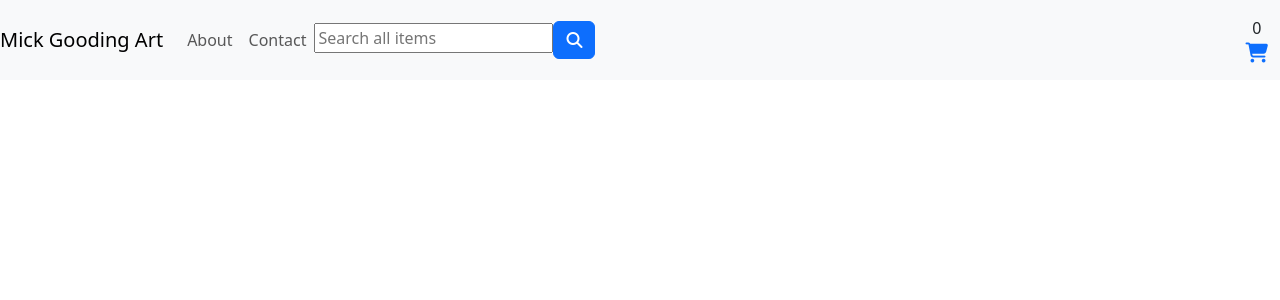
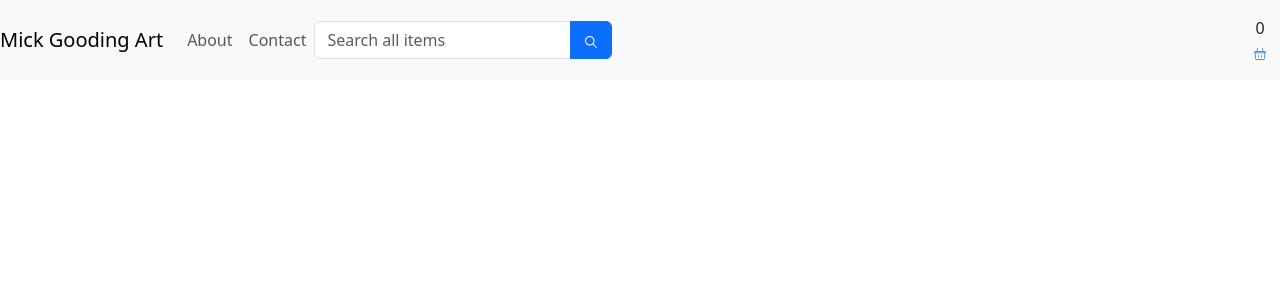
Before and after one commit to alexgooding/mick-gooding-website, a React (Create React App) app in the folder ui/: page /cart in a window 1280 px wide. Shown: the top 300 px of the page. Built offline with nearby package versions, Linux system fonts and the light colour scheme.

Commit message:
use react icons instead of fa

```diff
--- a/ui/package.json
+++ b/ui/package.json
@@ -3,7 +3,6 @@
   "version": "0.1.0",
   "private": true,
   "dependencies": {
-    "@fortawesome/fontawesome-free": "^6.5.1",
     "@testing-library/jest-dom": "^5.17.0",
     "@testing-library/react": "^13.4.0",
     "@testing-library/user-event": "^13.5.0",
@@ -12,6 +11,7 @@
     "react": "^18.2.0",
     "react-bootstrap": "^2.9.1",
     "react-dom": "^18.2.0",
+    "react-icons": "^4.12.0",
     "react-router-dom": "^6.21.0",
     "react-scripts": "5.0.1",
     "web-vitals": "^2.1.4"
--- a/ui/src/components/NavBar.js
+++ b/ui/src/components/NavBar.js
@@ -1,5 +1,6 @@
 import React from "react";
 import { Link } from "react-router-dom";
+import { CiShoppingBasket } from "react-icons/ci";
 
 import { useCart } from "../contexts/CartContext";
 import SearchBar from "./SearchBar";
@@ -34,12 +35,12 @@ const NavBar = () => {
         <ul className="navbar-nav align-items-center ms-auto">
           <li className="nav-item">
             <div className="container">
-              <div className="row">
-                <span>{totalQuantity}</span>
+                <div className="row">
+                <span className="">{totalQuantity}</span>
               </div>
               <div className="row">
                 <Link to="#">
-                  <i className="fas fa-shopping-cart fa-lg"></i>
+                  <CiShoppingBasket />
                 </Link>
               </div>
             </div>
--- a/ui/src/components/Painting.js
+++ b/ui/src/components/Painting.js
@@ -1,4 +1,5 @@
 import React, { useState, useEffect } from "react";
+import { CiCircleMinus, CiCirclePlus } from "react-icons/ci";
 
 import { useCart } from "../contexts/CartContext";
 import "../styles/Painting.css";
@@ -70,11 +71,11 @@ const Painting = ({ painting, products }) => {
               <span className="input-group-prepend">
                 <button
                   type="button"
-                  className="btn btn-outline-secondary btn-number"
+                  className="btn btn-number"
                   onClick={() => handleQuantityChange(quantity - 1)}
                   disabled={quantity <= 1}
                 >
-                  <span className="fa fa-minus fa-2xs"></span>
+                  <CiCircleMinus />
                 </button>
               </span>
               <input
@@ -88,11 +89,11 @@ const Painting = ({ painting, products }) => {
               <span className="input-group-append">
                 <button
                   type="button"
-                  className="btn btn-outline-secondary btn-number"
+                  className="btn btn-number"
                   onClick={() => handleQuantityChange(quantity + 1)}
                   disabled={quantity >= 10}
                 >
-                  <span className="fa fa-plus fa-2xs"></span>
+                  <CiCirclePlus />
                 </button>
               </span>
           </div>
--- a/ui/src/components/SearchBar.js
+++ b/ui/src/components/SearchBar.js
@@ -1,18 +1,22 @@
+import { IoIosSearch } from "react-icons/io";
+
+
 const SearchBar = () => (
+      <div className="form-inline" data-mdb-input-init>
+        <form action="/" method="get">
           <div className="input-group">
-      <div className="form-outline" data-mdb-input-init>
-        <form action="/" method="get">
             <input
               type="text"
               id="header-search"
               placeholder="Search all items"
               name="name"
+              className="form-control"
             />
-          <button type="submit" className="btn btn-primary" data-mdb-ripple-init>
-            <i className="fas fa-search"></i>
+            <button type="submit" className="input-group-append btn btn-primary" data-mdb-ripple-init>
+              <IoIosSearch />
             </button>
+          </div>
         </form>
-      </div>
       </div>
   );
 
--- a/ui/src/styles/App.css
+++ b/ui/src/styles/App.css
@@ -1,5 +1,3 @@
-@import '~@fortawesome/fontawesome-free/css/all.css';
-
 .App {
   text-align: center;
 }
--- a/ui/src/styles/Painting.css
+++ b/ui/src/styles/Painting.css
@@ -62,7 +62,7 @@ body.locked {
   }
 
   .quantity-elem {
-    max-width: 105px;
+    max-width: 120px;
   }
 
   .quantity-input-box {
```
Also changed, not shown: 1 other file (tests, documents, lock files or other folders). Lines whose indentation alone changed are shown as unchanged.
